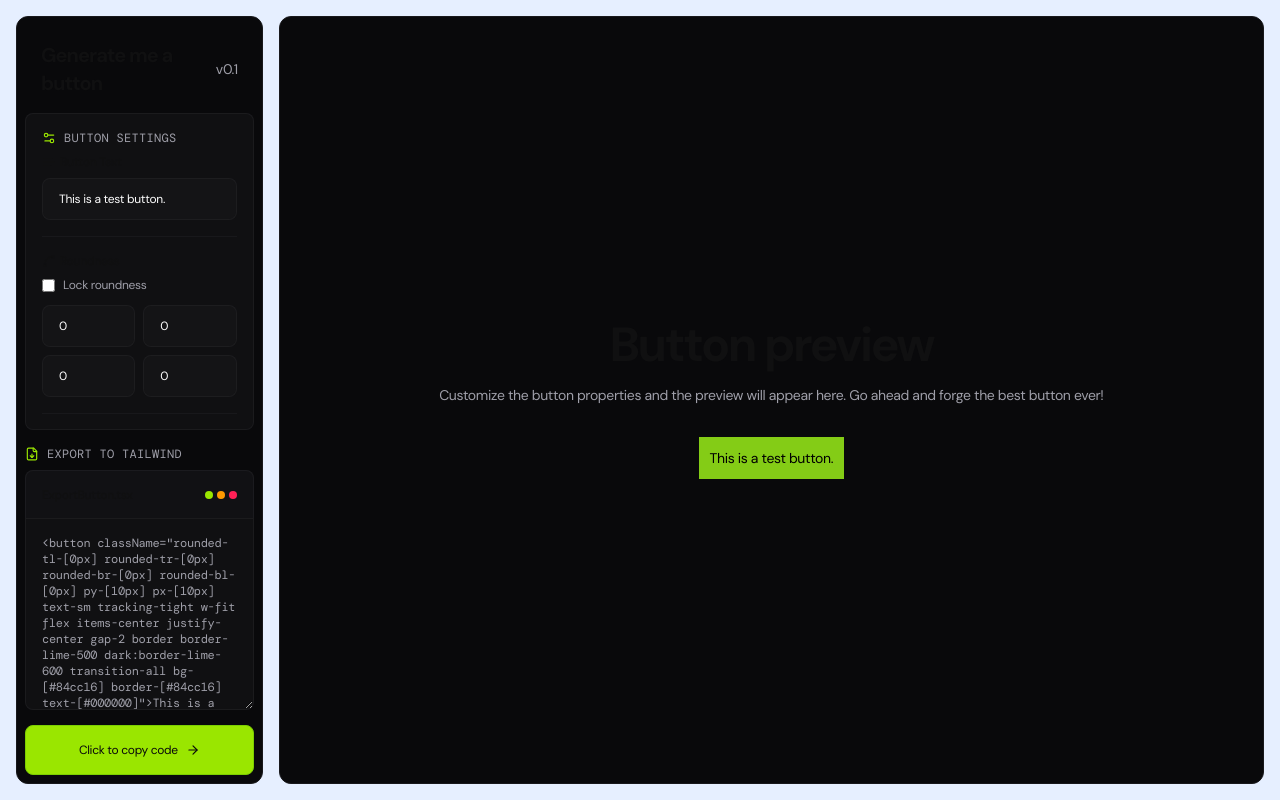
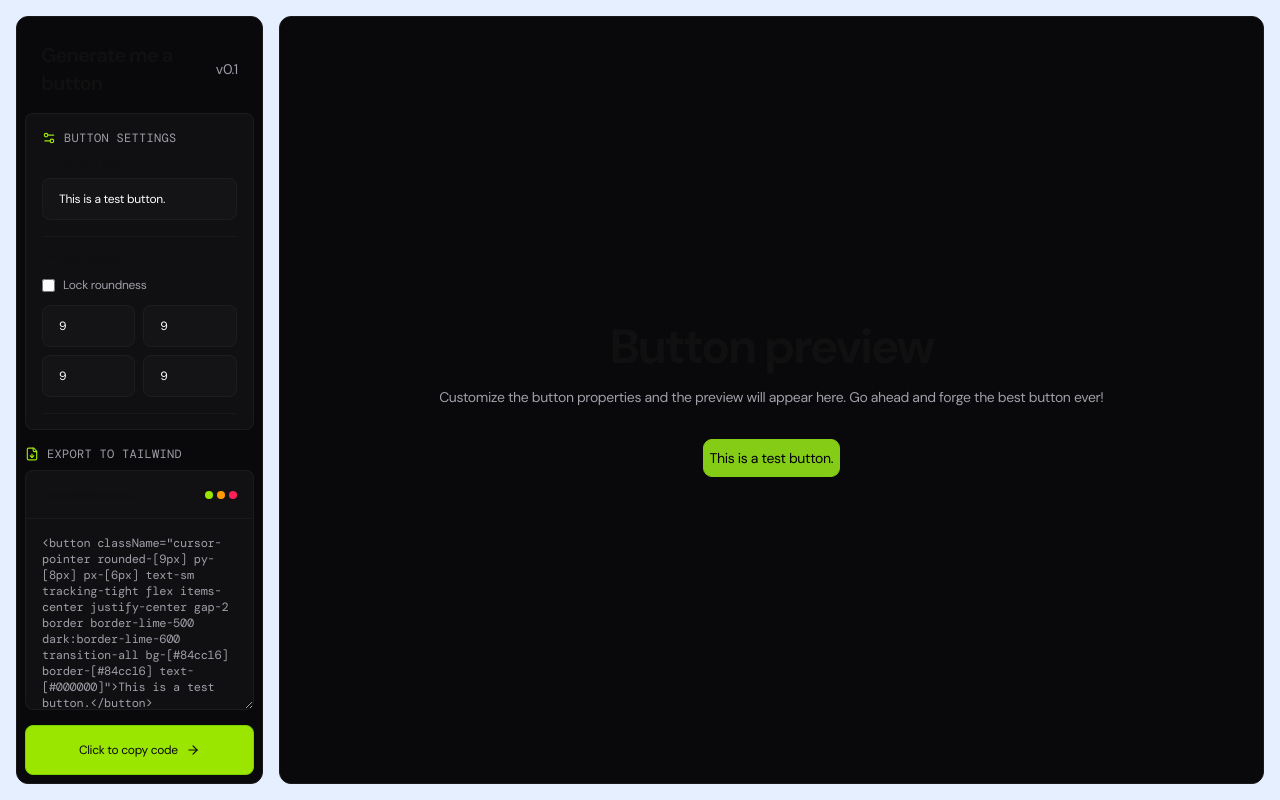
Before and after one commit to Lets-Code-CZ/vytvor-si-tlacitko, a Next.js app: page / in a window 1280 px wide. Built offline with nearby package versions, Linux system fonts and the light colour scheme.

Commit message:
Úprava stylu tlačítka v komponentě Home, včetně změny zaoblení rohů a paddingu

```diff
--- a/src/app/page.tsx
+++ b/src/app/page.tsx
@@ -456,7 +456,7 @@ function ButtonPreview({ buttonText, style }: ButtonPreviewProps) {
     <button
       id="button"
       style={style}
-      className="w-fit self-start border border-lime-500 dark:border-lime-600 text-sm tracking-tight flex items-center justify-center gap-2 text-zinc-950 dark:text-white hover:border-lime-500 dark:hover:text-zinc-950 transition-all"
+      className="cursor-pointer self-start border border-lime-500 dark:border-lime-600 text-sm tracking-tight flex items-center justify-center gap-2 text-zinc-950 dark:text-white hover:border-lime-500 dark:hover:text-zinc-950 transition-all"
     >
       {buttonText}
     </button>
@@ -493,12 +493,12 @@ function Modal({ code, onClose }: { code: string; onClose: () => void }) {
 
 export default function Home() {
   const [buttonText, setButtonText] = useState("This is a test button.");
-  const [roundedTL, setRoundedTL] = useState(0);
-  const [roundedTR, setRoundedTR] = useState(0);
-  const [roundedBR, setRoundedBR] = useState(0);
-  const [roundedBL, setRoundedBL] = useState(0);
-  const [paddingX, setPaddingX] = useState(10);
-  const [paddingY, setPaddingY] = useState(10);
+  const [roundedTL, setRoundedTL] = useState(9);
+  const [roundedTR, setRoundedTR] = useState(9);
+  const [roundedBR, setRoundedBR] = useState(9);
+  const [roundedBL, setRoundedBL] = useState(9);
+  const [paddingX, setPaddingX] = useState(6);
+  const [paddingY, setPaddingY] = useState(8);
   const [lockRoundness, setLockRoundness] = useState(false);
   const [lockPadding, setLockPadding] = useState(false);
   const [buttonColor, setButtonColor] = useState("#84cc16");
@@ -507,9 +507,10 @@ export default function Home() {
   const [textColor, setTextColor] = useState("#000000");
   const [showModal, setShowModal] = useState(false);
 
-  const borderRadiusClasses = `rounded-tl-[${roundedTL}px] rounded-tr-[${roundedTR}px] rounded-br-[${roundedBR}px] rounded-bl-[${roundedBL}px]`;
-  const paddingClasses = `py-[${paddingY}px] px-[${paddingX}px]`;
-  const baseClasses = `${borderRadiusClasses} ${paddingClasses} text-sm tracking-tight w-fit flex items-center justify-center gap-2 border border-lime-500 dark:border-lime-600 transition-all`;
+  const rounded = roundedTL === roundedTR && roundedTR === roundedBR && roundedBR === roundedBL ? roundedTL : null;
+  const borderRadiusClasses = rounded ? `rounded-[${rounded}px]` : `rounded-tl-[${roundedTL}px] rounded-tr-[${roundedTR}px] rounded-br-[${roundedBR}px] rounded-bl-[${roundedBL}px]`;
+  const paddingClasses = paddingX === paddingY ? `p-[${paddingX}px]` : `py-[${paddingY}px] px-[${paddingX}px]`;
+  const baseClasses = `cursor-pointer ${borderRadiusClasses} ${paddingClasses} text-sm tracking-tight flex items-center justify-center gap-2 border border-lime-500 dark:border-lime-600 transition-all`;
 
   // Determine which color to use for border
   const finalBorderColor = useSameBorder ? buttonColor : borderColor;
```
